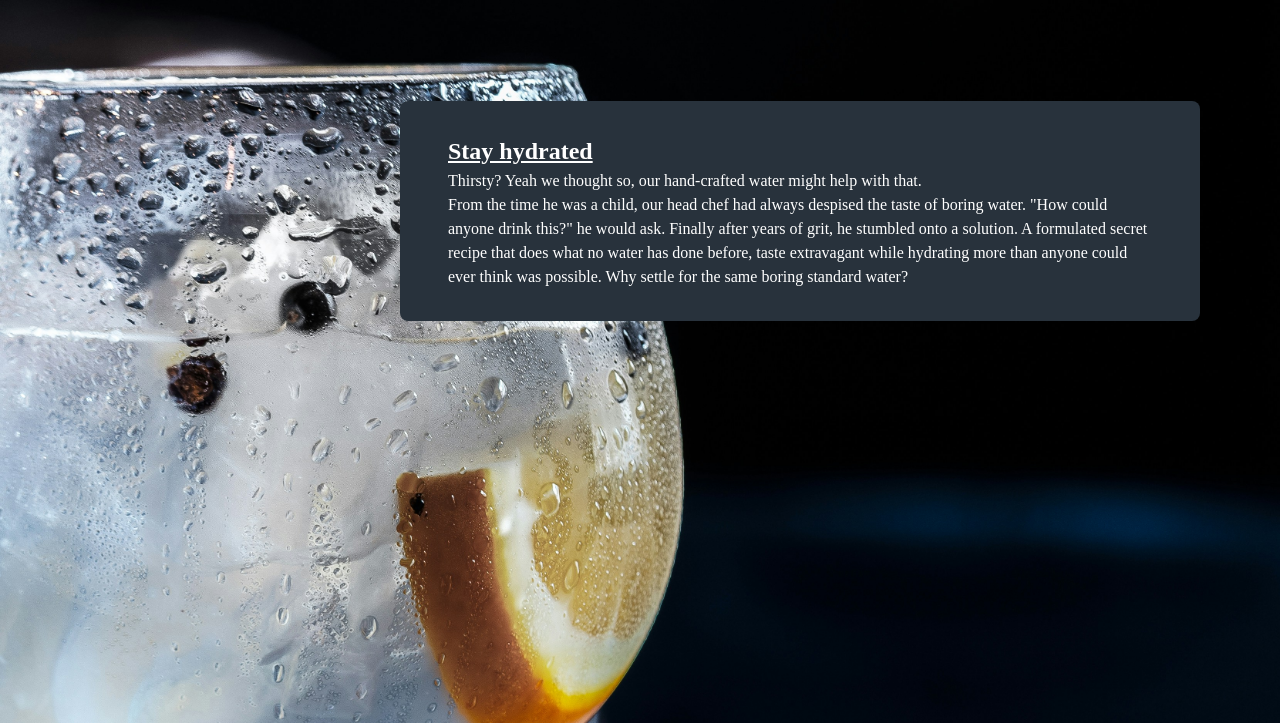
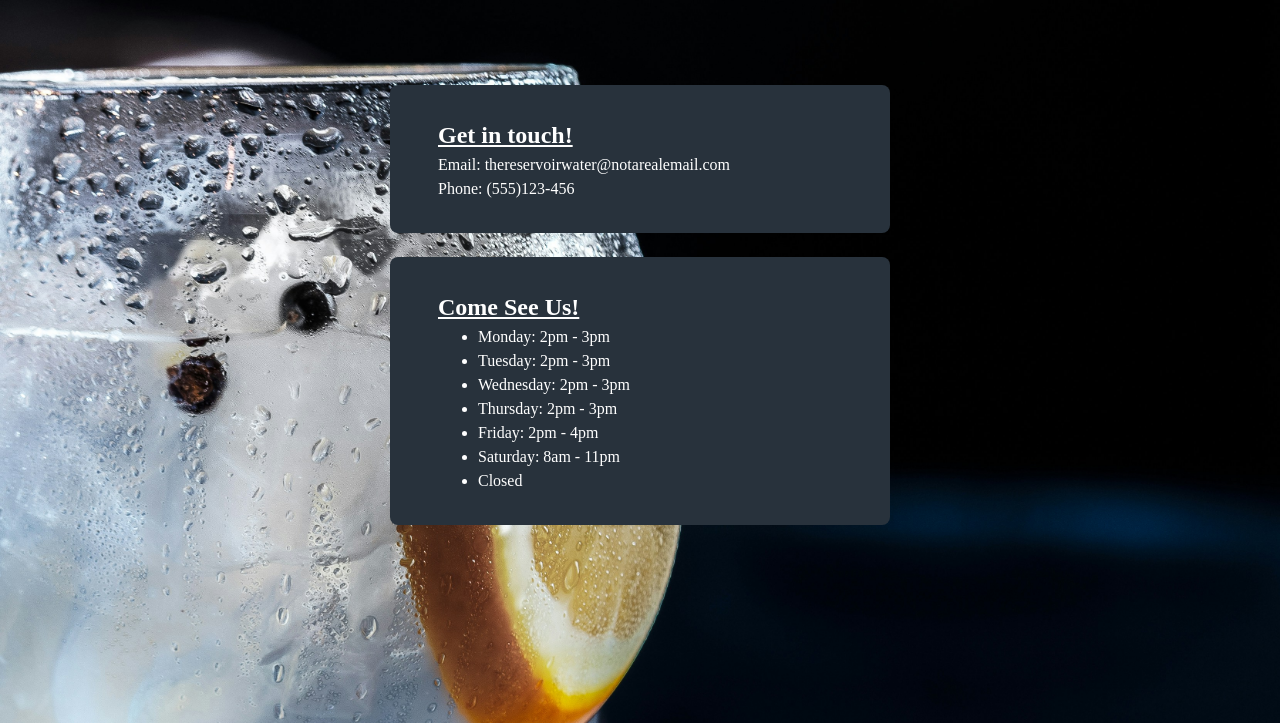
Before and after one commit to JustDamion/restaurant-page, a website built with webpack: page src/template.html in a window 1280 px wide. Both pictures are taken after a click on the button "Contact". Shown: the part 77-800 px from the top of the page. Built offline with nearby package versions, Linux system fonts and the light colour scheme.

Commit message:
Create contact screen

```diff
--- a/src/index.js
+++ b/src/index.js
@@ -1,6 +1,7 @@
 import "./styles.css";
 import Home from "./screens/home.js";
 import Menu from "./screens/menu.js";
+import Contact from "./screens/contact.js";
 
 const ScreenController = (() => {
     const contentDiv = document.querySelector("#content")
@@ -25,7 +26,13 @@ const ScreenController = (() => {
         Menu.render();
     }
 
+    const renderContactScreen = () => {
+        clearContent();
+        Contact.render();
+    }
+
     brandingButton.addEventListener("click", renderHomeScreen);
     homeButton.addEventListener("click", renderHomeScreen);
     menuButton.addEventListener("click", renderMenuScreen);
+    contactButton.addEventListener("click", renderContactScreen);
 })();
--- /dev/null
+++ b/src/screens/contact.js
@@ -0,0 +1,76 @@
+export default class Contact {
+    static render() {
+        const contactDetailsTitle = document.createElement("h2");
+        contactDetailsTitle.setAttribute("class", "contact__details-title");
+        contactDetailsTitle.textContent = "Get in touch!";
+
+        const contactDetailsEmail = document.createElement("p");
+        contactDetailsEmail.setAttribute("class", "contact__details-email");
+        contactDetailsEmail.textContent = "Email: thereservoirwater@notarealemail.com";
+
+        const contactDetailsPhone = document.createElement("p");
+        contactDetailsPhone.setAttribute("class", "contact__details-phone");
+        contactDetailsPhone.textContent = "Phone: (555)123-456";
+
+        const contactDetails = document.createElement("div");
+        contactDetails.setAttribute("class", "contact__details");
+        contactDetails.appendChild(contactDetailsTitle);
+        contactDetails.appendChild(contactDetailsEmail);
+        contactDetails.appendChild(contactDetailsPhone);
+
+        const contactScheduleTitle = document.createElement("h2");
+        contactScheduleTitle.setAttribute("class", "contact__schedule-title");
+        contactScheduleTitle.textContent = "Come See Us!";
+
+        const scheduleMonday = document.createElement("li");
+        scheduleMonday.setAttribute("class", "contact__schedule-item");
+        scheduleMonday.textContent = "Monday: 2pm - 3pm";
+
+        const scheduleTuesday = document.createElement("li");
+        scheduleTuesday.setAttribute("class", "contact__schedule-item");
+        scheduleTuesday.textContent = "Tuesday: 2pm - 3pm";
+
+        const scheduleWednesday = document.createElement("li");
+        scheduleWednesday.setAttribute("class", "contact__schedule-item");
+        scheduleWednesday.textContent = "Wednesday: 2pm - 3pm";
+
+        const scheduleThursday = document.createElement("li");
+        scheduleThursday.setAttribute("class", "contact__schedule-item");
+        scheduleThursday.textContent = "Thursday: 2pm - 3pm";
+
+        const scheduleFriday = document.createElement("li");
+        scheduleFriday.setAttribute("class", "contact__schedule-item");
+        scheduleFriday.textContent = "Friday: 2pm - 4pm";
+
+        const scheduleSaturday = document.createElement("li");
+        scheduleSaturday.setAttribute("class", "contact__schedule-item");
+        scheduleSaturday.textContent = "Saturday: 8am - 11pm";
+
+        const scheduleSunday = document.createElement("li");
+        scheduleSunday.setAttribute("class", "contact__schedule-item");
+        scheduleSunday.textContent = "Closed";
+
+        const contactScheduleList = document.createElement("ul");
+        contactScheduleList.setAttribute("class", "contact__schedule-list");
+        contactScheduleList.appendChild(scheduleMonday);
+        contactScheduleList.appendChild(scheduleTuesday);
+        contactScheduleList.appendChild(scheduleWednesday);
+        contactScheduleList.appendChild(scheduleThursday);
+        contactScheduleList.appendChild(scheduleFriday);
+        contactScheduleList.appendChild(scheduleSaturday);
+        contactScheduleList.appendChild(scheduleSunday);
+
+        const contactSchedule = document.createElement("div");
+        contactSchedule.setAttribute("class", "contact__schedule");
+        contactSchedule.appendChild(contactScheduleTitle);
+        contactSchedule.appendChild(contactScheduleList);
+
+        const contactDiv = document.createElement("div");
+        contactDiv.setAttribute("class", "contact");
+        contactDiv.appendChild(contactDetails);
+        contactDiv.appendChild(contactSchedule);
+
+        const contentDiv = document.querySelector("#content");
+        contentDiv.appendChild(contactDiv);
+    }
+}
--- a/src/styles.css
+++ b/src/styles.css
@@ -158,3 +158,25 @@ h6 {
     border-bottom: 2px dotted white;
     flex: 1;
 }
+
+/* Contact Screen */
+.contact {
+    margin-top: 64px;
+    display: flex;
+    flex-direction: column;
+    align-items: center;
+    gap: 24px;
+}
+
+.contact__details,
+.contact__schedule {
+    background-color: #28323c;
+    padding: 32px 48px;
+    border-radius: 8px;
+    width: 500px;
+}
+
+.contact__details-title,
+.contact__schedule-title {
+    text-decoration: underline;
+}
```
